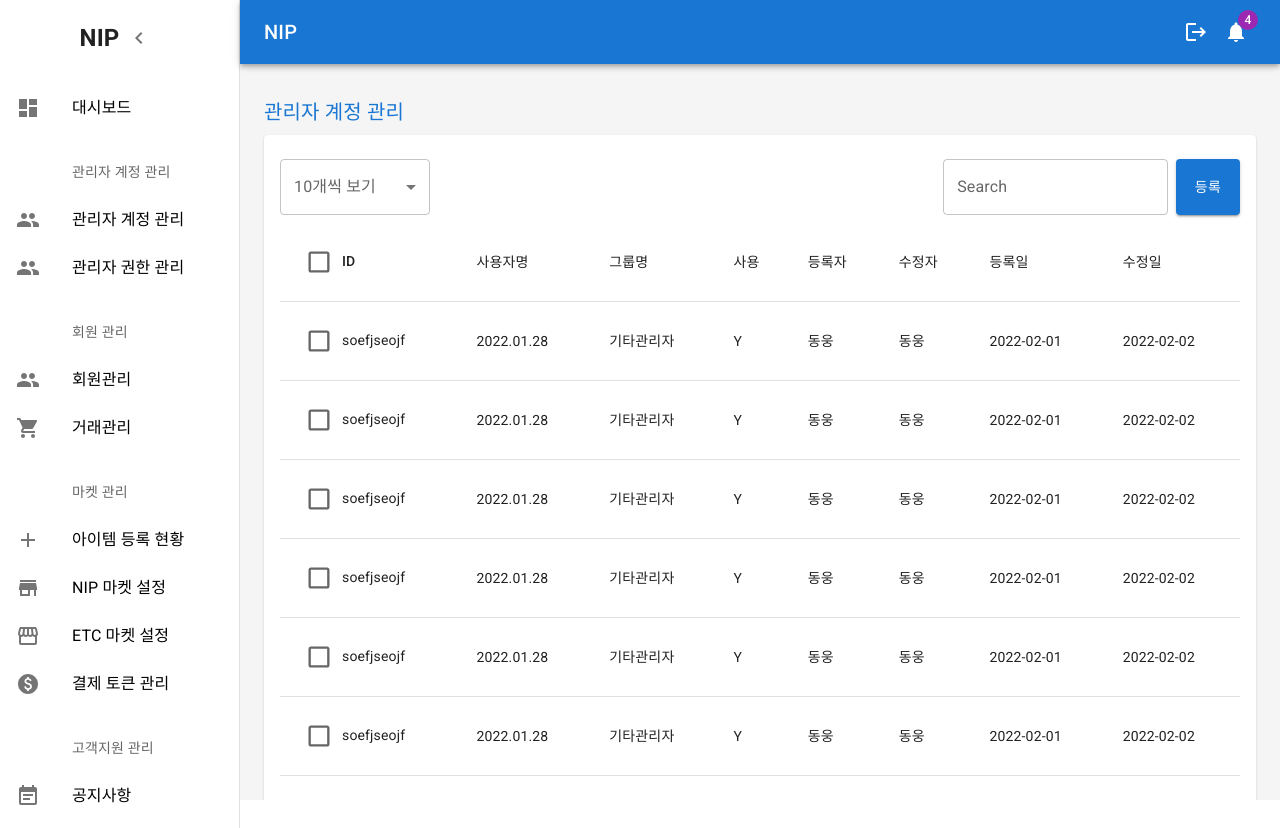
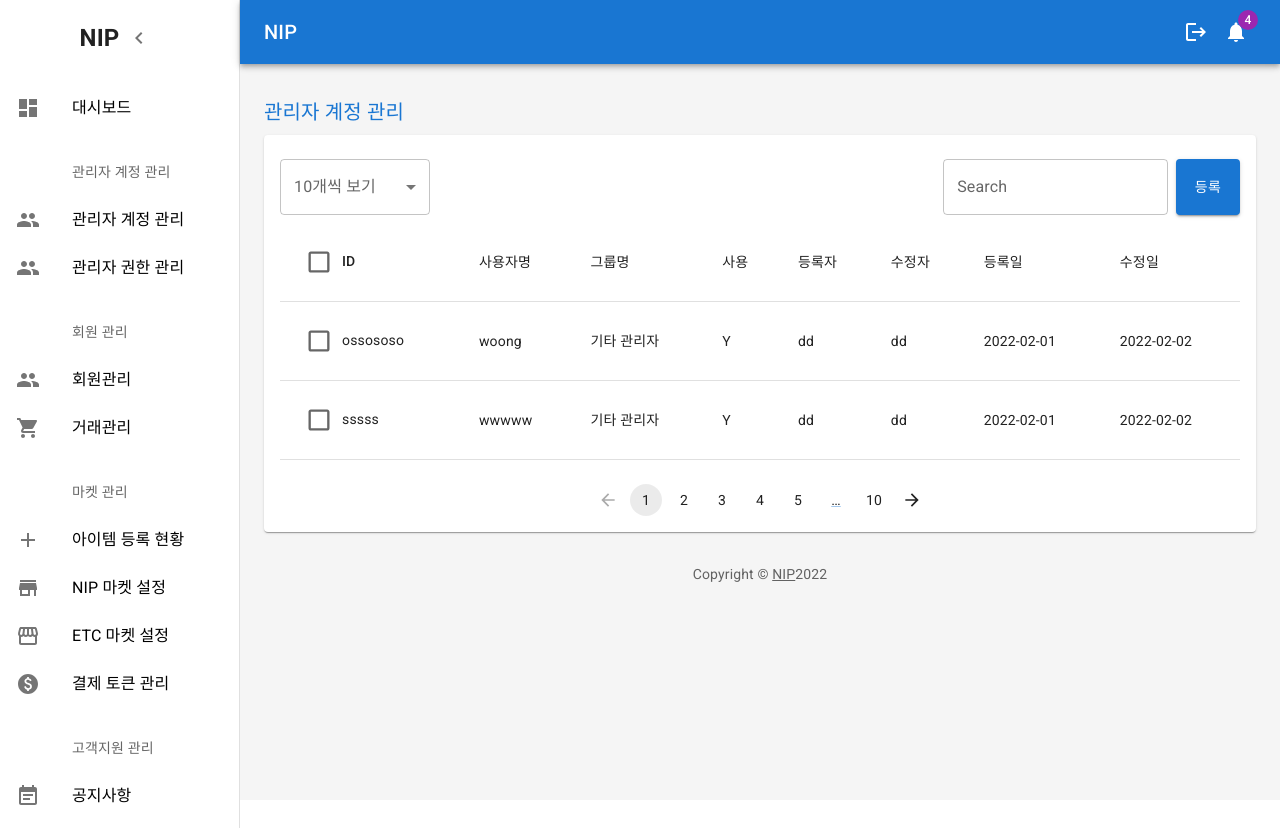
Before and after one commit to chainlabs21/nip-admin-20220128, a React (Create React App) app: page /owners in a window 1280 px wide. Built offline with nearby package versions, Linux system fonts and the light colour scheme.

Commit message:
add ui logic that select checkbox handler

```diff
--- a/src/page/owners/Owners.tsx
+++ b/src/page/owners/Owners.tsx
@@ -1,4 +1,4 @@
-import React, { useCallback, useState } from 'react'
+import React, { useEffect, useState } from 'react'
 import Title from '../dashboard/Title'
 import Table from '@mui/material/Table'
 import TableHead from '@mui/material/TableHead'
@@ -23,109 +23,29 @@
 import Typography from '@mui/material/Typography'
 import SignUp from '../../modals/sign-up/SignUp'
 
-function createData(
-  id: number,
-  accountId: string,
-  name: string,
-  group: string,
-  use: string,
-  owner: string,
-  fixer: string,
-  createAt: string,
-  updateAt: string,
-) {
-  return { id, accountId, name, group, use, owner, fixer, createAt, updateAt }
-}
-
 const rows = [
-  createData(
-    0,
-    'soefjseojf',
-    '2022.01.28',
-    '기타관리자',
-    'Y',
-    '동웅',
-    '동웅',
-    '2022-02-01',
-    '2022-02-02',
-  ),
-  createData(
-    1,
-    'soefjseojf',
-    '2022.01.28',
-    '기타관리자',
-    'Y',
-    '동웅',
-    '동웅',
-    '2022-02-01',
-    '2022-02-02',
-  ),
-  createData(
-    2,
-    'soefjseojf',
-    '2022.01.28',
-    '기타관리자',
-    'Y',
-    '동웅',
-    '동웅',
-    '2022-02-01',
-    '2022-02-02',
-  ),
-  createData(
-    3,
-    'soefjseojf',
-    '2022.01.28',
-    '기타관리자',
-    'Y',
-    '동웅',
-    '동웅',
-    '2022-02-01',
-    '2022-02-02',
-  ),
-  createData(
-    4,
-    'soefjseojf',
-    '2022.01.28',
-    '기타관리자',
-    'Y',
-    '동웅',
-    '동웅',
-    '2022-02-01',
-    '2022-02-02',
-  ),
-  createData(
-    5,
-    'soefjseojf',
-    '2022.01.28',
-    '기타관리자',
-    'Y',
-    '동웅',
-    '동웅',
-    '2022-02-01',
-    '2022-02-02',
-  ),
-  createData(
-    6,
-    'soefjseojf',
-    '2022.01.28',
-    '기타관리자',
-    'Y',
-    '동웅',
-    '동웅',
-    '2022-02-01',
-    '2022-02-02',
-  ),
-  createData(
-    7,
-    'soefjseojf',
-    '2022.01.28',
-    '기타관리자',
-    'Y',
-    '동웅',
-    '동웅',
-    '2022-02-01',
-    '2022-02-02',
-  ),
+  {
+    id: 0,
+    accountId: 'ossososo',
+    name: 'woong',
+    group: '기타 관리자',
+    use: 'Y',
+    owner: 'dd',
+    fixer: 'dd',
+    createAt: '2022-02-01',
+    updateAt: '2022-02-02',
+  },
+  {
+    id: 1,
+    accountId: 'sssss',
+    name: 'wwwww',
+    group: '기타 관리자',
+    use: 'Y',
+    owner: 'dd',
+    fixer: 'dd',
+    createAt: '2022-02-01',
+    updateAt: '2022-02-02',
+  },
 ]
 
 const label = { inputProps: { 'aria-label': 'Checkbox demo' } }
@@ -143,9 +63,34 @@
 }
 
 const Owners = () => {
-  const [open, setOpen] = React.useState(false)
+  const [open, setOpen] = useState(false)
   const handleOpen = () => setOpen(true)
   const handleClose = () => setOpen(false)
+
+  const [users, setUsers] = useState<any>([])
+
+  useEffect(() => {
+    setUsers(rows)
+  }, [])
+
+  const onCheckHandler = (e: React.ChangeEvent<HTMLInputElement>) => {
+    const { name, checked } = e.target
+    let tempUser: any = []
+    if (name === 'allSelect') {
+      tempUser = users.map((user: any) => {
+        return {
+          ...user,
+          isChecked: checked,
+        }
+      })
+      setUsers(tempUser)
+    } else {
+      tempUser = users.map((user: any) =>
+        user.name === name ? { ...user, isChecked: checked } : user,
+      )
+      setUsers(tempUser)
+    }
+  }
 
   return (
     <>
@@ -212,6 +157,8 @@
                 <Checkbox
                   {...label}
                   sx={{ '& .MuiSvgIcon-root': { fontSize: 28 } }}
+                  name="allSelect"
+                  onChange={onCheckHandler}
                 />
                 ID
               </TableCell>
@@ -225,22 +172,25 @@
             </TableRow>
           </TableHead>
           <TableBody>
-            {rows.map((row) => (
-              <TableRow key={row.id}>
+            {users.map((user: any) => (
+              <TableRow key={user.id}>
                 <TableCell>
                   <Checkbox
                     {...label}
                     sx={{ '& .MuiSvgIcon-root': { fontSize: 28 } }}
+                    checked={user?.isChecked || false}
+                    name={user.name}
+                    onChange={onCheckHandler}
                   />
-                  {row.accountId}
+                  {user.accountId}
                 </TableCell>
-                <TableCell>{row.name}</TableCell>
-                <TableCell>{row.group}</TableCell>
-                <TableCell>{row.use}</TableCell>
-                <TableCell>{row.owner}</TableCell>
-                <TableCell>{row.fixer}</TableCell>
-                <TableCell>{row.createAt}</TableCell>
-                <TableCell>{row.updateAt}</TableCell>
+                <TableCell>{user.name}</TableCell>
+                <TableCell>{user.group}</TableCell>
+                <TableCell>{user.use}</TableCell>
+                <TableCell>{user.owner}</TableCell>
+                <TableCell>{user.fixer}</TableCell>
+                <TableCell>{user.createAt}</TableCell>
+                <TableCell>{user.updateAt}</TableCell>
               </TableRow>
             ))}
           </TableBody>
```
